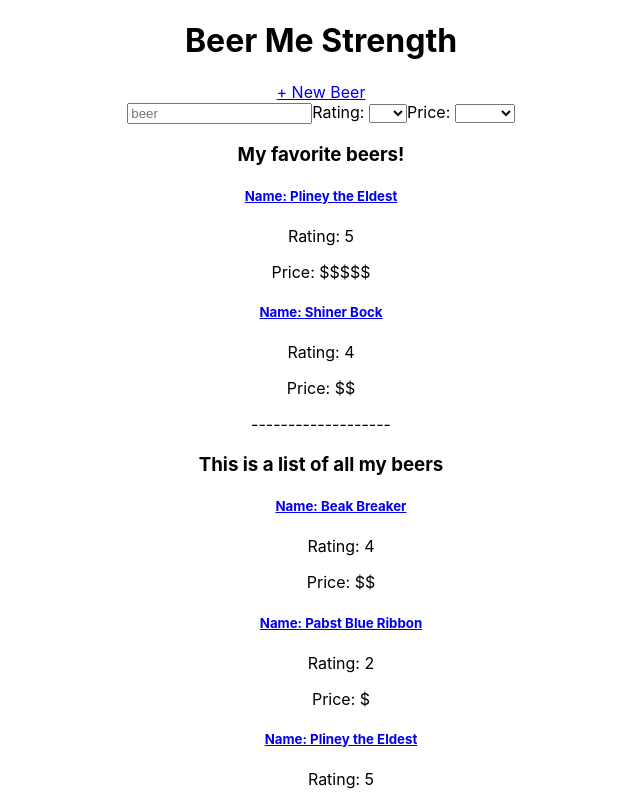
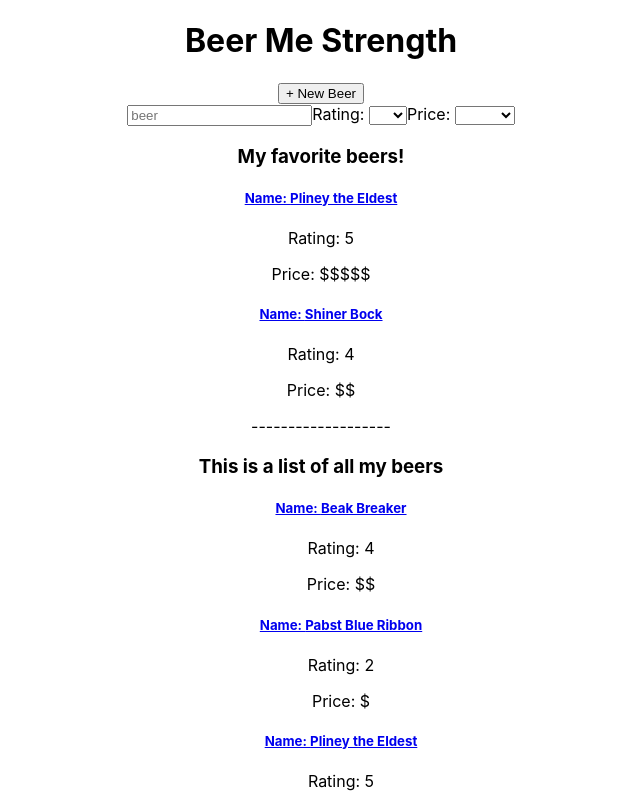
Before and after one commit to wjacobs71086/BeerMeStrength, a React (Create React App) app: page /home in a window 1280 px wide. Shown: the top 800 px of the page, without its empty margins (319-959 px from the left). Built offline with nearby package versions, Linux system fonts and the light colour scheme.

Commit message:
refactored boop component

```diff
--- a/src/Routes/HomePage.js
+++ b/src/Routes/HomePage.js
@@ -5,10 +5,12 @@
 import {Search} from '../components/Search';
 import React from 'react'
 import { Link } from 'react-router-dom';
-import Boop from '../components/Boop';
+import useBoop from '../hooks/useBoop';
+import {animated} from 'react-spring';
 
 export const HomePage = () => {
     const [searching, setSearching] = useState({term: '', rating: null, price: null})
+    const [style, trigger] = useBoop({  scale: 1.05, rotation: 5, x: 1, y: 1});
 
     const handleSearch = (term) => {
         return setSearching(term)
@@ -16,12 +18,11 @@
 
     return (
         <div>
-          <Boop timing={200} scale={1.15}>
             <Link
               to='/new'>
-              + New Beer
+              <animated.button style={style} onMouseEnter={trigger}>+ New Beer</animated.button>
               </Link>
-          </Boop>
+
             <Search
               beers={beerList}
               handleSearch={handleSearch}/>
--- a/src/components/Boop.js
+++ b/src/components/Boop.js
@@ -1,53 +1,14 @@
 import React from 'react';
-import {animated, useSpring} from 'react-spring';
-
+import {animated} from 'react-spring';
+import useBoop from '../hooks/useBoop';
 // This component allows an animation of swing, or bounce of rotation or scale.
 // Gathered this from https://www.joshwcomeau.com/react/boop/
 // Wrap the element to be effected and pass in the values of the boop effect.
 
+const Boop = ({ children, ...boopConfig }) => {
 
+    const [style, trigger] = useBoop(boopConfig);
 
-const Boop = ({
-        x = 0,
-        y = 0,
-        scale = 1,
-        rotation = 0,
-        timing = 150,
-        children
-    }) => {
-
-    const [isBooped, setIsBooped] = React.useState(false);
-
-    const style = useSpring({
-      display: 'inline-block',
-      backfaceVisibility: 'hidden',
-      transform: isBooped
-      ? `translate(${x}px, ${y}px)
-      rotate(${rotation}deg)
-      scale(${scale})`
-   : `translate(0px, 0px)
-      rotate(0deg)
-      scale(1)`,
-        config: {
-            tension: 300,
-            friction: 10,
-          },
-    });
-
-    React.useEffect(() => {
-      if (!isBooped) {
-        return;
-      }
-      const timeoutId = window.setTimeout(() => {
-        setIsBooped(false);
-      }, timing);
-      return () => {
-        window.clearTimeout(timeoutId);
-      };
-    }, [isBooped, timing]);
-    const trigger = () => {
-      setIsBooped(true);
-    };
     return (
       <animated.span onMouseEnter={trigger} style={style}>
         {children}
--- /dev/null
+++ b/src/hooks/useBoop.js
@@ -0,0 +1,54 @@
+import React from 'react';
+import { useSpring } from 'react-spring';
+// UPDATE this path to your copy of the hook!
+// Source here: https://joshwcomeau.com/snippets/react-hooks/use-prefers-reduced-motion
+//import usePrefersReducedMotion from '@hooks/use-prefers-reduced-motion.hook';
+
+function useBoop({
+  x = 0,
+  y = 0,
+  rotation = 0,
+  scale = 1,
+  timing = 150,
+  springConfig = {
+    tension: 300,
+    friction: 10,
+  },
+}) {
+  //const prefersReducedMotion = usePrefersReducedMotion();
+  const [isBooped, setIsBooped] = React.useState(false);
+
+  const style = useSpring({
+    transform: isBooped
+      ? `translate(${x}px, ${y}px)
+         rotate(${rotation}deg)
+         scale(${scale})`
+      : `translate(0px, 0px)
+         rotate(0deg)
+         scale(1)`,
+    config: springConfig,
+  });
+
+  React.useEffect(() => {
+    if (!isBooped) {
+      return;
+    }
+
+    const timeoutId = window.setTimeout(() => {
+      setIsBooped(false);
+    }, timing);
+
+    return () => {
+      window.clearTimeout(timeoutId);
+    };
+  }, [isBooped]);
+
+  const trigger = React.useCallback(() => {
+    setIsBooped(true);
+  }, []);
+
+  let appliedStyle = style;
+
+  return [appliedStyle, trigger];
+}
+export default useBoop;
```
